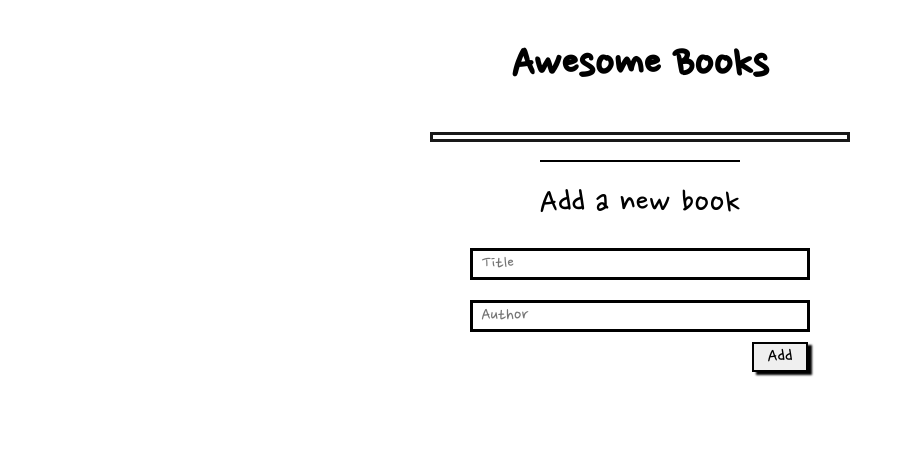
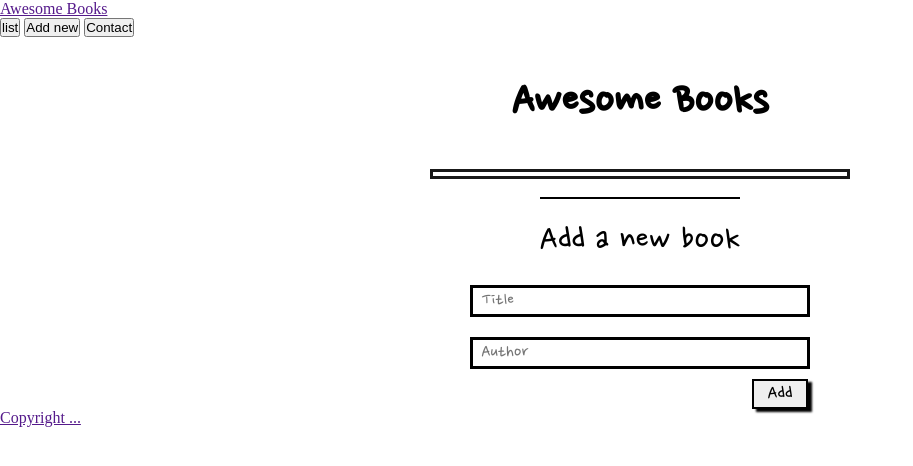
Before and after one commit to MargaretTechworld/Awesome-Books, a website: page index.html in a window 1280 px wide. Shown: the whole page, without its empty margins (0-913 px from the left). Drawn offline with Linux system fonts and the light colour scheme.

Commit message:
Add header and footer section

```diff
--- a/index.html
+++ b/index.html
@@ -10,11 +10,21 @@
   <title>Awesome Books</title>
 </head>
 <body>
+<header class="header">
+  <nav class="nav-bar">
+  <a href="" class="logo">Awesome Books</a>
+  <div class="nav-link-div">
+    <button class="nav-links">list</button>
+    <button class="nav-links">Add new</button>
+    <button class="nav-links">Contact</button>
+
+  </div>
+  </nav>
+</header>
+
 
   <br><br><h1 class="page-title">Awesome Books</h1><br><br>
-
   <div class="books-section"></div>
-
   <br><div class="seperator"></div><br>
 
   <form class="form">
@@ -23,7 +33,12 @@
     <input class="input-field2" type="text" placeholder="Author"/><br><br>
     <button type="button" class="add-button">Add</button>
   </form>
+<footer class="footer">
+  <nav class="ft-nav-bar">
+    <a class="ft-nav-links" href="">Copyright     ...</a>
+  </nav>
 
+</footer>
   <script src="index.js"></script>
 </body>
 </html>
```
